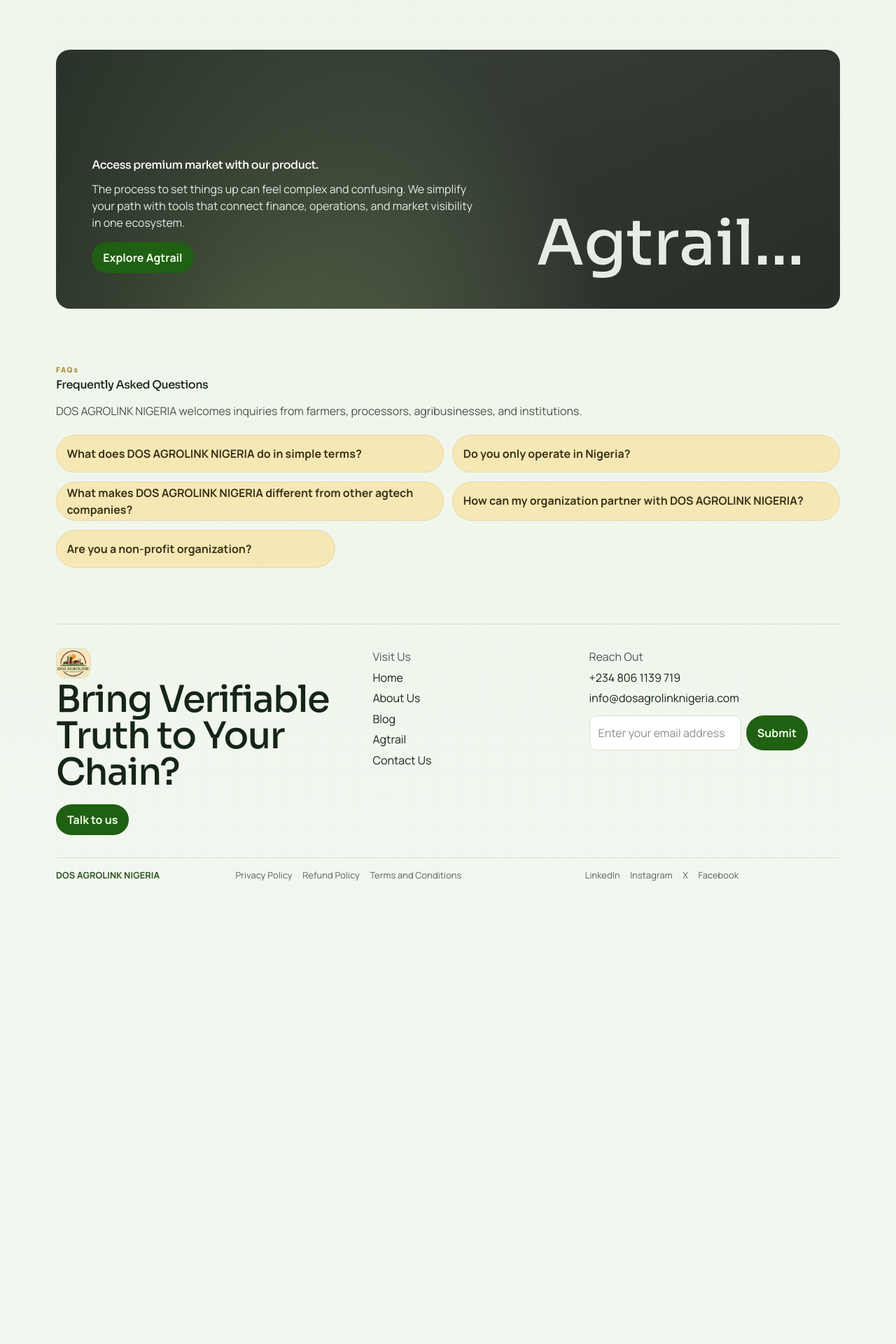
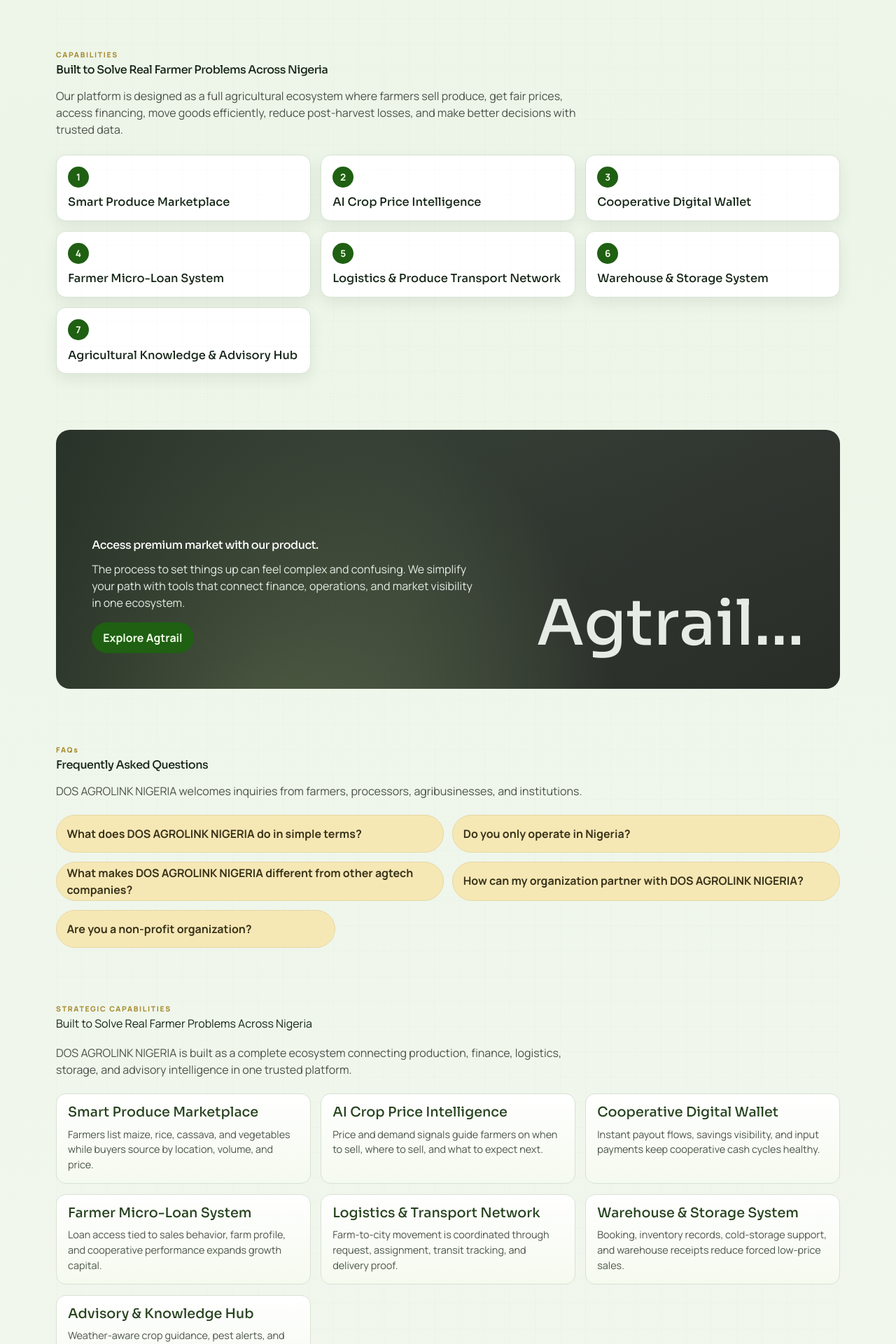
Before and after one commit to steve-diamond/agrolink-frontend, a Next.js app: page / in a window 1280 px wide. Shown: the part 2080-4000 px from the top of the page at 70% size. Before the commit the page ends 3446 px from the top, so only its background shows below. Built offline with nearby package versions, Linux system fonts and the light colour scheme.

Commit message:
Refine homepage visuals and strategic capability presentation

```diff
--- a/app/globals.css
+++ b/app/globals.css
@@ -296,6 +296,48 @@ button {
   grid-template-columns: repeat(2, minmax(0, 1fr));
 }
 
+.strategy-block h2 {
+  margin: 0.35rem 0 0;
+  font-family: "Sora", "Segoe UI", sans-serif;
+  letter-spacing: -0.03em;
+  line-height: 0.95;
+}
+
+.strategy-grid {
+  margin-top: 1.5rem;
+  display: grid;
+  gap: 0.9rem;
+  grid-template-columns: repeat(3, minmax(0, 1fr));
+}
+
+.strategy-card {
+  border: 1px solid #d8e3d1;
+  background: #ffffff;
+  border-radius: 14px;
+  padding: 1rem;
+  box-shadow: 0 8px 20px rgba(24, 54, 31, 0.08);
+}
+
+.strategy-card span {
+  display: inline-flex;
+  width: 30px;
+  height: 30px;
+  border-radius: 999px;
+  align-items: center;
+  justify-content: center;
+  background: #1f6013;
+  color: #f2ffe8;
+  font-weight: 700;
+  font-size: 0.85rem;
+}
+
+.strategy-card h3 {
+  margin: 0.7rem 0 0;
+  font-family: "Sora", "Segoe UI", sans-serif;
+  font-size: 1.02rem;
+  line-height: 1.2;
+}
+
 .story-card {
   border-radius: 18px;
   padding: 1.7rem;
@@ -415,6 +457,34 @@ button {
   color: #52471f;
 }
 
+.capabilities-grid {
+  margin-top: 1.4rem;
+  display: grid;
+  gap: 0.9rem;
+  grid-template-columns: repeat(3, minmax(0, 1fr));
+}
+
+.capability-card {
+  border-radius: 14px;
+  border: 1px solid #d7e2d3;
+  background: linear-gradient(180deg, #ffffff 0%, #f5faef 100%);
+  padding: 1rem;
+}
+
+.capability-card h3 {
+  margin: 0;
+  font-family: "Sora", "Segoe UI", sans-serif;
+  line-height: 1.05;
+  font-size: 1.2rem;
+  color: #27431f;
+}
+
+.capability-card p {
+  margin: 0.65rem 0 0;
+  color: #4a5547;
+  font-size: 0.9rem;
+}
+
 .landing-footer {
   border-top: 1px solid #d6e0d0;
   padding-top: 2.1rem;
@@ -503,6 +573,7 @@ button {
 .story-block,
 .product-banner,
 .faq-block,
+.capabilities-block,
 .landing-footer {
   position: relative;
   z-index: 1;
@@ -525,8 +596,12 @@ button {
   animation-delay: 260ms;
 }
 
+.capabilities-block {
+  animation-delay: 300ms;
+}
+
 .landing-footer {
-  animation-delay: 320ms;
+  animation-delay: 340ms;
 }
 
 @keyframes reveal-up {
@@ -548,6 +623,7 @@ button {
 
   .audience-grid,
   .story-grid,
+  .capabilities-grid,
   .faq-grid,
   .landing-footer,
   .footer-bottom {
--- a/app/page.tsx
+++ b/app/page.tsx
@@ -49,6 +49,47 @@ const faqs = [
   "What makes DOS AGROLINK NIGERIA different from other agtech companies?",
   "How can my organization partner with DOS AGROLINK NIGERIA?",
   "Are you a non-profit organization?",
+];
+
+const strategicCapabilities = [
+  {
+    title: "Smart Produce Marketplace",
+    body: "Farmers list maize, rice, cassava, and vegetables while buyers source by location, volume, and price.",
+  },
+  {
+    title: "AI Crop Price Intelligence",
+    body: "Price and demand signals guide farmers on when to sell, where to sell, and what to expect next.",
+  },
+  {
+    title: "Cooperative Digital Wallet",
+    body: "Instant payout flows, savings visibility, and input payments keep cooperative cash cycles healthy.",
+  },
+  {
+    title: "Farmer Micro-Loan System",
+    body: "Loan access tied to sales behavior, farm profile, and cooperative performance expands growth capital.",
+  },
+  {
+    title: "Logistics & Transport Network",
+    body: "Farm-to-city movement is coordinated through request, assignment, transit tracking, and delivery proof.",
+  },
+  {
+    title: "Warehouse & Storage System",
+    body: "Booking, inventory records, cold-storage support, and warehouse receipts reduce forced low-price sales.",
+  },
+  {
+    title: "Advisory & Knowledge Hub",
+    body: "Weather-aware crop guidance, pest alerts, and fertilizer recommendations support better farm decisions.",
+  },
+];
+
+const strategicFeatures = [
+  "Smart Produce Marketplace",
+  "AI Crop Price Intelligence",
+  "Cooperative Digital Wallet",
+  "Farmer Micro-Loan System",
+  "Logistics & Produce Transport Network",
+  "Warehouse & Storage System",
+  "Agricultural Knowledge & Advisory Hub",
 ];
 
 export default function Home() {
@@ -111,6 +152,24 @@ export default function Home() {
         </div>
       </section>
 
+      <section className="strategy-block">
+        <p className="section-kicker">CAPABILITIES</p>
+        <h2>Built to Solve Real Farmer Problems Across Nigeria</h2>
+        <p className="section-intro">
+          Our platform is designed as a full agricultural ecosystem where farmers sell produce, get fair prices,
+          access financing, move goods efficiently, reduce post-harvest losses, and make better decisions with trusted data.
+        </p>
+
+        <div className="strategy-grid">
+          {strategicFeatures.map((feature, index) => (
+            <article className="strategy-card" key={feature}>
+              <span>{index + 1}</span>
+              <h3>{feature}</h3>
+            </article>
+          ))}
+        </div>
+      </section>
+
       <section className="product-banner">
         <div>
           <h2>Access premium market with our product.</h2>
@@ -140,6 +199,24 @@ export default function Home() {
                 Our team will guide you through onboarding, product fit, and partnership models based on your goals.
               </p>
             </details>
+          ))}
+        </div>
+      </section>
+
+      <section className="capabilities-block">
+        <p className="section-kicker">STRATEGIC CAPABILITIES</p>
+        <h2>Built to Solve Real Farmer Problems Across Nigeria</h2>
+        <p className="section-intro">
+          DOS AGROLINK NIGERIA is built as a complete ecosystem connecting production, finance, logistics,
+          storage, and advisory intelligence in one trusted platform.
+        </p>
+
+        <div className="capabilities-grid">
+          {strategicCapabilities.map((item) => (
+            <article key={item.title} className="capability-card">
+              <h3>{item.title}</h3>
+              <p>{item.body}</p>
+            </article>
           ))}
         </div>
       </section>
```
